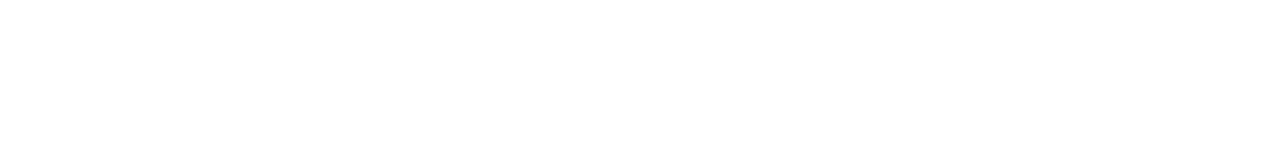
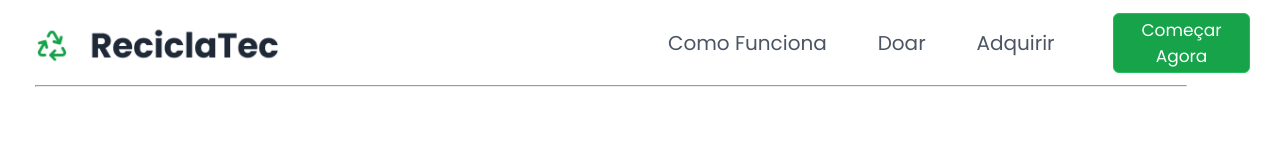
Before and after one commit to Bruna-Mariana/ReciclaTech, a plain HTML site: page index.html in a window 1280 px wide. Drawn offline with Linux system fonts and the light colour scheme.

Commit message:
:sparkles: feat: Header terminada

```diff
--- a/index.html
+++ b/index.html
@@ -1,12 +1,33 @@
 <!DOCTYPE html>
 <html lang="pt-BR">
+
 <head>
-    <meta charset="UTF-8">
-    <meta name="viewport" content="width=device-width, initial-scale=1.0">
-    <title>ReciclaTech</title>
-    <link rel="stylesheet" href="style.css">
+  <meta charset="UTF-8">
+  <meta name="viewport" content="width=device-width, initial-scale=1.0">
+  <title>ReciclaTech</title>
+  <link rel="stylesheet" href="style.css">
 </head>
+
 <body>
+  <header>
+    <section class="logoHeader">
+      <img src="Imagens/Logo.png" alt="Logo da ReciclaTech">
+    </section>
 
+    <section class="cabeçalho">
+      <nav class="botões">
+
+        <ul>
+          <li> <a href="#">Como Funciona</a> </li>
+          <li> <a href="#">Doar</a> </li>
+          <li> <a href="#">Adquirir</a> </li>
+        </ul>
+
+        <button id="btn1">Começar Agora</button>
+      </nav>
+    </section>
+  </header>
+  <hr>
 </body>
+
 </html>
--- a/style.scss
+++ b/style.scss
@@ -0,0 +1,95 @@
+* {
+    margin: 0;
+    padding: 0;
+    box-sizing: border-box;
+}
+
+@import url('https://fonts.googleapis.com/css2?family=Poppins&display=swap');
+
+* {
+    margin: 0;
+    padding: 0;
+    box-sizing: border-box;
+
+    // só pro fundo branco não machucar meus olhos enquanto faço o código
+    //background-color: rgb(146, 127, 197);
+}
+
+header {
+    display: flex;
+    flex-direction: row;
+}
+
+.logoHeader {
+    display: flex;
+    height: 50px;
+    width: 50vw;
+    justify-content: space-between;
+    margin: 35px;
+    margin-bottom: 0;
+    margin-right: 0;
+    align-items: center;
+
+    img {
+        width: 245px;
+        margin-bottom: 30px;
+    }
+}
+
+.cabeçalho {
+    display: flex;
+    justify-content: space-around;
+    align-items: center;
+    width: 50vw;
+    margin-right: 30px;
+
+    .botões {
+        display: flex;
+        width: 100%;
+        height: 60px;
+        justify-content: space-around;
+        align-items: center;
+        gap: 33px;
+
+        ul {
+            display: flex;
+            width: 80%;
+            justify-content: space-around;
+            list-style: none;
+            font-family: "Poppins", sans-serif;
+            font-weight: 400;
+            font-style: normal;
+            font-size: 20px;
+
+            a {
+                color: #4B5563;
+                text-decoration: none;
+            }
+        }
+
+        #btn1 {
+            background-color: #16A34A;
+            border: solid 1px #21C05C;
+            border-radius: 6px;
+            color: white;
+            font-family: "Poppins", sans-serif;
+            font-weight: 400;
+            font-style: normal;
+            font-size: 17px;
+            width: 25%;
+            height: 60px;
+        }
+
+        #btn1:hover {
+            background-color: #21C05C;
+            cursor: pointer;
+        }
+    }
+}
+
+hr {
+    color: #B4AEAE;
+    width: 90vw;
+    margin-left:35px;
+    margin-right: 35px;
+}
```
Also changed, not shown: Imagens/Logo.png (renamed from Logo.png), style.css, 1 other file.
